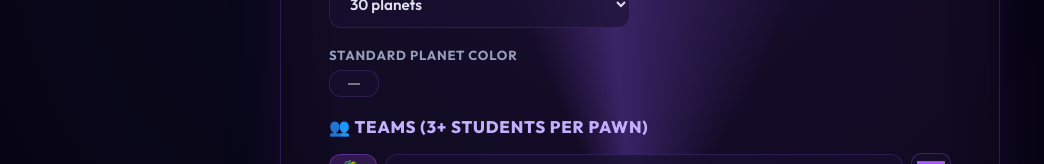
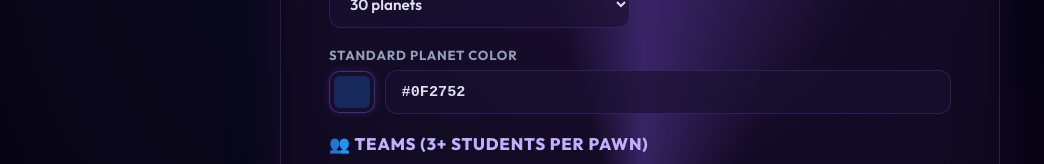
Before and after one commit to aerladis/openclasstools, a React (Vite) app in the folder frontend/: page /lingoparty in a window 1280 px wide. Shown: the part 456-620 px from the top of the page, without its empty margins (0-1044 px from the left). Built offline with nearby package versions, Linux system fonts and the light colour scheme; no server answers.

Commit message:
fix(lingoparty): add clear color preview square and hex input for standard planet color

```diff
--- a/frontend/src/games/LingoParty/components/SetupScreen.jsx
+++ b/frontend/src/games/LingoParty/components/SetupScreen.jsx
@@ -466,12 +466,23 @@ export default function SetupScreen({ onStartGame, playSound }) {
           </div>
           <div className={`${styles.formGroup} ${styles.fullSpan}`}>
             <label>Standard planet color</label>
-            <input
-              type="color"
-              className={styles.inputField}
-              value={baseColor}
-              onChange={(event) => setBaseColor(event.target.value)}
-            />
+            <div className={styles.colorPickerRow}>
+              <input
+                type="color"
+                className={styles.colorInputSquare}
+                value={baseColor}
+                onChange={(event) => setBaseColor(event.target.value)}
+                title="Click to choose standard planet color"
+              />
+              <input
+                type="text"
+                className={styles.inputField}
+                style={{ flex: 1, fontFamily: 'monospace', textTransform: 'uppercase' }}
+                value={baseColor}
+                onChange={(event) => setBaseColor(event.target.value)}
+                placeholder="#0F2752"
+              />
+            </div>
           </div>
 
           {/* Compact Team Rows */}
--- a/frontend/src/games/LingoParty/components/SetupScreen.module.css
+++ b/frontend/src/games/LingoParty/components/SetupScreen.module.css
@@ -391,6 +391,37 @@
   cursor: pointer;
 }
 
+.colorPickerRow {
+  display: flex;
+  align-items: center;
+  gap: 0.6rem;
+}
+
+.colorInputSquare {
+  width: 46px;
+  height: 42px;
+  padding: 4px;
+  border: 1px solid rgba(139, 92, 246, 0.4);
+  border-radius: 10px;
+  background: rgba(15, 12, 35, 0.9);
+  cursor: pointer;
+  box-shadow: 0 0 10px rgba(139, 92, 246, 0.2);
+}
+
+.colorInputSquare::-webkit-color-swatch-wrapper {
+  padding: 0;
+}
+
+.colorInputSquare::-webkit-color-swatch {
+  border: none;
+  border-radius: 6px;
+}
+
+.colorInputSquare::-moz-color-swatch {
+  border: none;
+  border-radius: 6px;
+}
+
 /* ── AI Mission Center Tabs ── */
 .aiTabs {
   display: flex;
```
